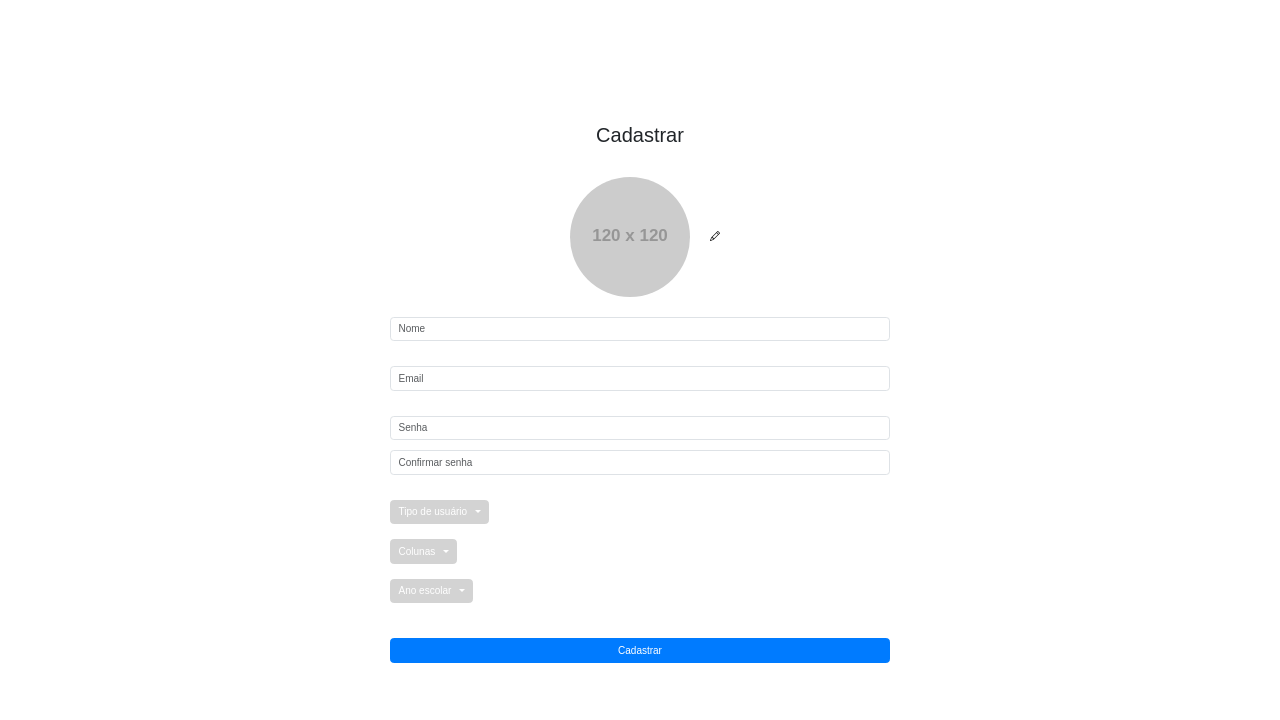
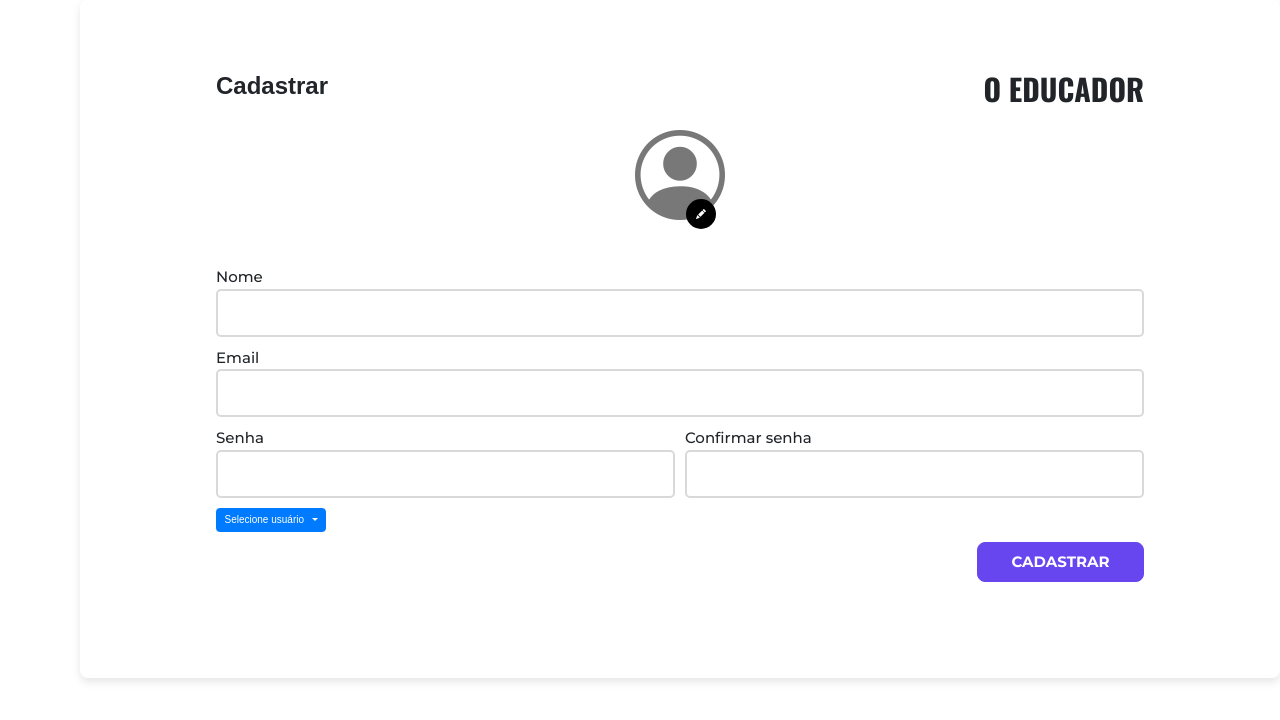
Before and after one commit to equipetrindadee/client, a React (Create React App) app: page /master/FormularioMaster in a window 1280 px wide. Shown: the top 720 px of the page. Built offline with nearby package versions, Linux system fonts and the light colour scheme; a web font is replaced by a local one.

Commit message:
modificação finalizada

```diff
--- a/src/pages/master/formularioMaster/formularioMaster.css
+++ b/src/pages/master/formularioMaster/formularioMaster.css
@@ -1,70 +1,123 @@
-.formularioMaster {
-    display: flex;
-    flex-direction: column;
-    align-items: center;
-    justify-content: center;
-    width: 100%;
-    min-height: 100vh;
-    padding: 20px;
+.formularioMaster-container {
+  max-width: 96% !important;
+  margin-left: 10vh;
+  padding: 136px;
+  background-color: #fff;
+  border-radius: 8px;
+  box-shadow: 0 4px 8px rgba(0, 0, 0, 0.1);
 }
 
-  .formularioMaster__title {
-    font-size: 2rem;
-    margin-bottom: 30px;
+.formularioMaster-header {
+  display: flex;
+  margin-top: -70px;
+  justify-content: space-between;
+  align-items: center;
+
 }
 
-  .formularioMaster__profile-image {
-    display: flex;
-    align-items: center;
+.formularioMaster-title {
+  font-family: 'Pattaya' sans-serif;
+  font-size: 24px;
+  font-weight: 700;
+}
+
+.formularioMaster-brand {
+  font-weight: 700;
+  font-size: 30px;
+  font-family: "Oswald";
+}
+
+.formularioMaster-profile {
+  text-align: center;
   margin-bottom: 20px;
 }
 
-  .formularioMaster__profile-image img {
-    border-radius: 50%;
-    margin-right: 10px;
+.formularioMaster-profile-img-wrapper {
+  position: relative;
+  display: inline-block;
 }
 
-  .formularioMaster__edit-button {
-    background: transparent;
+.formularioMaster-profile-img {
+  width: 100px;
+  height: 100px;
+  border-radius: 50%;
+  object-fit: cover;
+}
+
+.formularioMaster-profile-icon {
+  font-size: 90px;
+  color: #787878;
+}
+
+.formularioMaster-icon {
+align-items: center;
+}
+
+.formularioMaster-edit {
+margin-bottom: 17px;
+}
+
+.formularioMaster-edit-button {
+  position: absolute;
+  bottom: 0;
+  right: 10%;
+  width: 30px;
+  height: 30px;
+  background-color: #000;
+  color: #fff;
   border: none;
+  border-radius: 50%;
+  display: flex;
+  justify-content: center;
+  align-items: center;
   cursor: pointer;
 }
 
-  .formularioMaster__input-group {
-    margin-bottom: 15px;
-    width: 100%;
-    max-width: 500px;
+.formularioMaster-file-input {
+  display: none; /* Oculta o input de arquivo */
 }
 
-  .formularioMaster__input-group input {
-    width: 100%;
+.formularioMaster-form {
+  margin-top: 20px;
 }
 
-  .formularioMaster__input-group .form-control {
-    margin-bottom: 10px;
+.formularioMaster-label {
+  font-weight: 500;
+  font-size: 15px;
+  font-family: "Montserrat";
 }
 
-  .formularioMaster__input-group input[type="password"] {
-    margin-right: 10px;
+.formularioMaster-input {
+  border: 2px solid;
+  border-color: #D9D9D9;
+  border-radius: 5px;
+  padding: 10px;
+  height: 6vh;
+
 }
 
-  .formularioMaster__input-group .form-control:last-child {
-    margin-right: 0;
+.formularioMaster-dropdown {
+  max-height: 20% !important;
 }
 
-  /* Para os campos Senha e Confirmar Senha ficarem na mesma linha */
-  .formularioMaster__password-group {
-    display: flex;
-    gap: 10px;
-    width: 100%;
-    max-width: 500px;
+.formularioMaster-dropdown .dropbtn{
+  background-color: white;
 }
 
-  .formularioMaster__submit-btn {
-    width: 100%;
-    max-width: 500px;
+.formularioMaster-submit-button {
+  float: right !important;
+  font-family: Montserrat;
+  font-weight: bold;
+  font-size: 15px;
+  background-color: #6846EF;
+  border-color: #6846EF;
+  border-radius: 8px;
+  width: 18%;
+  height: 40px;
+  font-weight: bold;
 }
 
-  button.btn-primary {
-    margin-top: 20px;
+.formularioMaster-submit-button:hover{
+  background-color: #6846EF;
+  border-color: #6846EF;
 }
--- a/src/pages/master/formularioMaster/index.js
+++ b/src/pages/master/formularioMaster/index.js
@@ -5,95 +5,110 @@ import { Dropdown, ButtonGroup, DropdownButton } from "react-bootstrap";
 import "./formularioMaster.css";
 
 export const FormularioMaster = () => {
-  const [selectedType, setSelectedType] = useState("");
-  const [selectedColumn, setSelectedColumn] = useState("");
-  const [selectedYear, setSelectedYear] = useState("");
+  const [image, setImage] = useState(null);
+
+  const handleImageChange = (event) => {
+    const file = event.target.files[0];
+    if (file) {
+      const reader = new FileReader();
+      reader.onloadend = () => {
+        setImage(reader.result);
+      };
+      reader.readAsDataURL(file);
+    }
+  };
 
   return (
-    <div className="formularioMaster">
-      <h1 className="formularioMaster__title">Cadastrar</h1>
+    <div className="formularioMaster-container">
+      <header className="formularioMaster-header">
+        <h1 className="formularioMaster-title">Cadastrar</h1>
+        <span className="formularioMaster-brand">O EDUCADOR</span>
+      </header>
 
-      {/* Imagem de perfil */}
-      <div className="formularioMaster__profile-image">
-        <img src="https://via.placeholder.com/120" alt="Profile" />
-        <button className="formularioMaster__edit-button">
-          <i className="bi bi-pencil"></i>
-        </button>
+      <div className="formularioMaster-profile">
+        <div className="formularioMaster-profile-img-wrapper">
+          {image ? (
+            <img
+              src={image}
+              alt="Foto de perfil"
+              className="formularioMaster-profile-img"
+            />
+          ) : (
+            <i className="bi bi-person-circle formularioMaster-profile-icon"></i>
+          )}
+          <button
+            className="formularioMaster-edit-button formularioMaster-edit"
+            onClick={() => document.getElementById('profileImageInput').click()}
+          >
+            <i className="bi bi-pencil-fill  formularioMaster-icon"></i>
+          </button>
+          <input
+            type="file"
+            id="profileImageInput"
+            className="form-control formularioMaster-file-input"
+            accept="image/*"
+            onChange={handleImageChange}
+          />
+        </div>
       </div>
 
-      {/* Campos do formulário */}
-      <div className="formularioMaster__input-group">
-        <input type="text" className="form-control" placeholder="Nome" />
-      </div>
-
-      <div className="formularioMaster__input-group">
-        <input type="email" className="form-control" placeholder="Email" />
-      </div>
-
-      <div className="formularioMaster__input-group">
-        <input
-          type="password"
-          className="form-control"
-          placeholder="Senha"
-        />
-        <input
-          type="password"
-          className="form-control"
-          placeholder="Confirmar senha"
-        />
-      </div>
-
-      {/* Dropdown para Tipo de usuário */}
-      <div className="formularioMaster__input-group">
-        <Dropdown as={ButtonGroup} onSelect={(e) => setSelectedType(e)}>
-          <DropdownButton
-            variant="secondary"
-            title={selectedType || "Tipo de usuário"}
-            id="dropdown-type"
-          >
-            <Dropdown.Item eventKey="Educador">Educador</Dropdown.Item>
-            <Dropdown.Item eventKey="Aluno">Aluno</Dropdown.Item>
-            <Dropdown.Item eventKey="Admin">Admin</Dropdown.Item>
-          </DropdownButton>
-        </Dropdown>
-      </div>
-
-      {/* Dropdown para Colunas */}
-      <div className="formularioMaster__input-group">
-        <Dropdown as={ButtonGroup} onSelect={(e) => setSelectedColumn(e)}>
-          <DropdownButton
-            variant="secondary"
-            title={selectedColumn || "Colunas"}
-            id="dropdown-columns"
-          >
-            <Dropdown.Item eventKey="1">1ª Coluna</Dropdown.Item>
-            <Dropdown.Item eventKey="2">2ª Coluna</Dropdown.Item>
-            <Dropdown.Item eventKey="3">3ª Coluna</Dropdown.Item>
-          </DropdownButton>
-        </Dropdown>
-      </div>
-
-      {/* Dropdown para Ano Escolar */}
-      <div className="formularioMaster__input-group">
-        <Dropdown as={ButtonGroup} onSelect={(e) => setSelectedYear(e)}>
-          <DropdownButton
-            variant="secondary"
-            title={selectedYear || "Ano escolar"}
-            id="dropdown-year"
-          >
-            <Dropdown.Item eventKey="2024">2024</Dropdown.Item>
-            <Dropdown.Item eventKey="2025">2025</Dropdown.Item>
-            <Dropdown.Item eventKey="2026">2026</Dropdown.Item>
-          </DropdownButton>
-        </Dropdown>
-      </div>
-
-      {/* Botão para cadastrar */}
-      <div className="formularioMaster__input-group">
-        <button className="btn btn-primary formularioMaster__submit-btn">
-          Cadastrar
-        </button>
-      </div>
+      <form className="formularioMaster-form">
+        <div className="mb-3">
+          <label htmlFor="nome" className="formularioMaster-label">Nome</label>
+          <input
+            type="text"
+            className="form-control formularioMaster-input"
+            id="nome"
+            placeholder=""
+          />
+        </div>
+        <div className="mb-3">
+          <label htmlFor="email" className="formularioMaster-label">Email</label>
+          <input
+            type="email"
+            className="form-control formularioMaster-input"
+            id="email"
+            placeholder=""
+          />
+        </div>
+        <div className="row g-3 mb-3">
+          <div className="col">
+            <label htmlFor="senha" className="formularioMaster-label">Senha</label>
+            <input
+              type="password"
+              className="form-control formularioMaster-input"
+              id="senha"
+              placeholder=""
+            />
+          </div>
+          <div className="col">
+            <label htmlFor="confirmSenha" className="formularioMaster-label">Confirmar senha</label>
+            <input
+              type="password"
+              className="form-control formularioMaster-input"
+              id="confirmSenha"
+              placeholder=""
+            />
+          </div>
+        </div>
+        <div className="mb-3">
+        <DropdownButton
+         as={ButtonGroup}
+         title="Selecione usuário"
+         id="tipoUsuario"
+         className="formularioMaster-dropdown-btn"
+         >
+        <Dropdown.Item className="formularioMaster-dropdown-item"><p>Aluno</p></Dropdown.Item>
+        <Dropdown.Item className="formularioMaster-dropdown-item"><p>Professor</p></Dropdown.Item>
+        <Dropdown.Item className="formularioMaster-dropdown-item"><p>administrador</p></Dropdown.Item>
+        </DropdownButton>
+        </div>
+        <div className="text-center">
+          <button type="submit" className="btn btn-primary formularioMaster-submit-button">
+            CADASTRAR
+          </button>
+        </div>
+      </form>
     </div>
   );
 };
```
Lines whose indentation alone changed are shown as unchanged.
